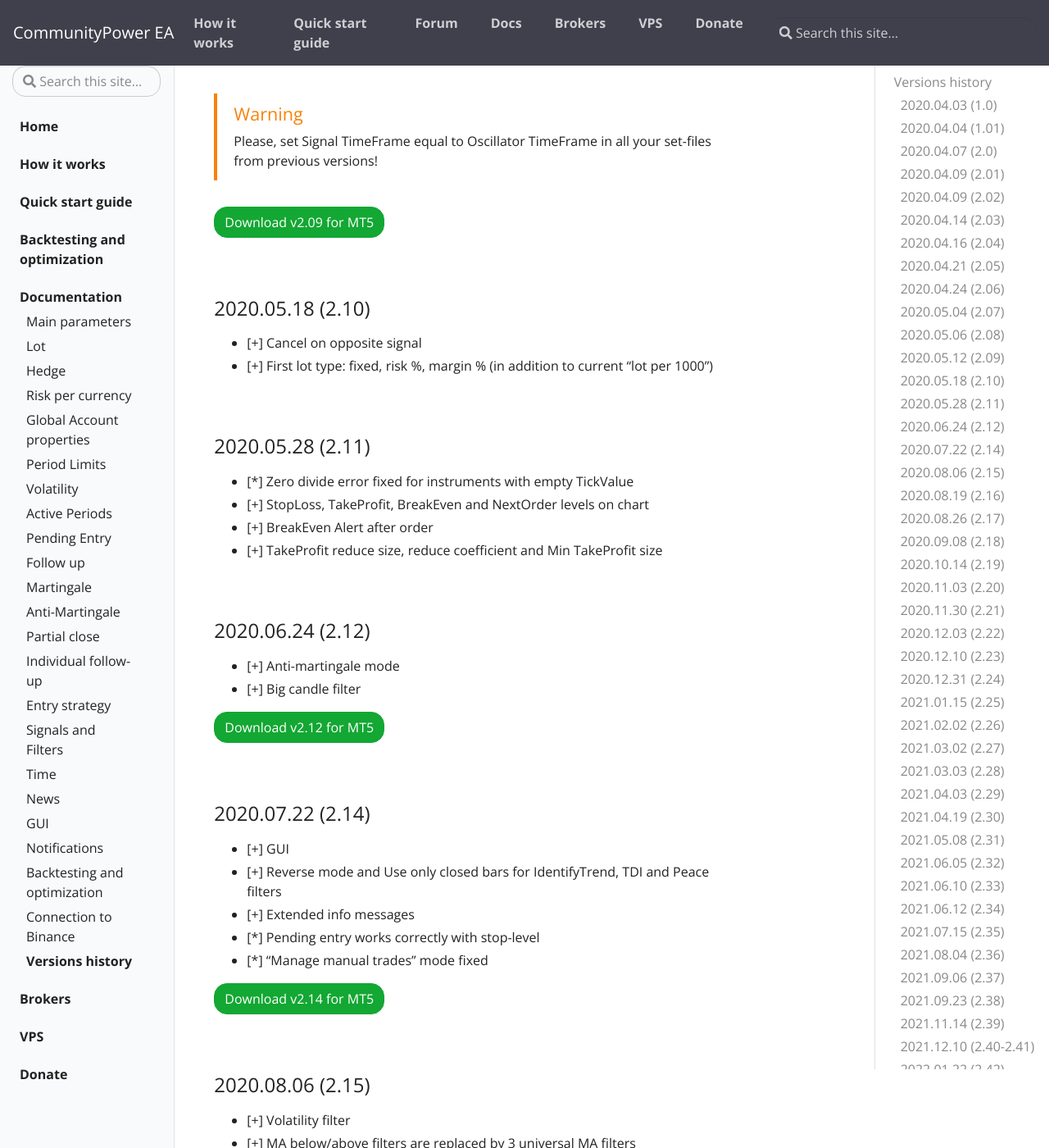
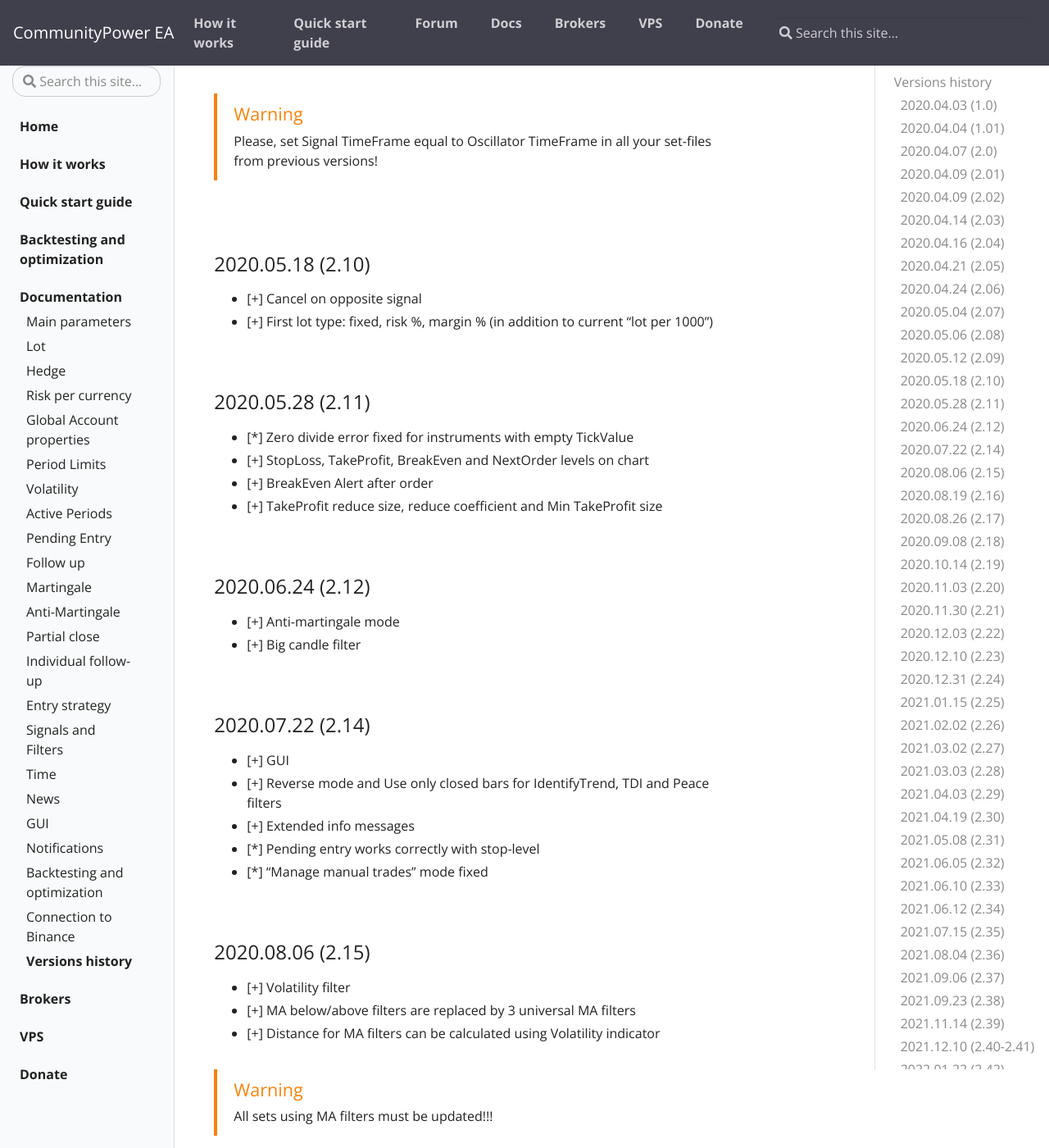
Before and after one commit to komposter/CommunityPowerEA.com, a Jekyll site: the page built from _docs/versions-history.md, in a window 1280 px wide and 1400 px high, scrolled down 2565 px. Shown: the whole window at 82% size. Built offline with Jekyll 4.4.1, drawn with Linux system fonts in a browser that asks for light colours; some of the changed text lies outside the part shown.

Commit message:
Content change

```diff
--- a/_docs/versions-history.md
+++ b/_docs/versions-history.md
@@ -90,8 +90,6 @@
 
 {% include alert.html type="warning" title="Warning" content="Please, set Signal TimeFrame equal to Oscillator TimeFrame in all your set-files from previous versions!" %}
 
-[<button class="btn btn-success">Download v2.09 for MT5</button>]({{site.baseurl}}/assets/EAs/CommunityPower 2.09.ex5)
-
 <br />
 
 ### 2020.05.18 (2.10)
@@ -112,8 +110,6 @@
 * [+] Anti-martingale mode
 * [+] Big candle filter
 
-[<button class="btn btn-success">Download v2.12 for MT5</button>]({{site.baseurl}}/assets/EAs/CommunityPower 2.12.ex5)
-
 <br />
 
 ### 2020.07.22 (2.14)
@@ -122,8 +118,6 @@
 * [+] Extended info messages
 * [*] Pending entry works correctly with stop-level
 * [*] "Manage manual trades" mode fixed
-
-[<button class="btn btn-success">Download v2.14 for MT5</button>]({{site.baseurl}}/assets/EAs/CommunityPower 2.14.ex5)
 
 <br />
 
@@ -144,15 +138,11 @@
 
 {% include alert.html type="warning" title="Warning" content="All sets using 'Close on signal', 'Close on filter' mode or Peace filter must be updated!!!" %}
 
-[<button class="btn btn-success">Download v2.16 for MT5</button>]({{site.baseurl}}/assets/EAs/CommunityPower 2.16.ex5)
-
 <br />
 
 ### 2020.08.26 (2.17)
 * [+] Global TakeProfit (% from balance)
 * [+] Fibo retracement filter
-
-[<button class="btn btn-success">Download v2.17 for MT5</button>]({{site.baseurl}}/assets/EAs/CommunityPower 2.17.ex5)
 
 <br />
 
@@ -167,8 +157,6 @@
 * [+] "Join the Community" button added
 
 {% include alert.html type="warning" title="Warning" content="Pending entry is controlled by parameter 'Pending entry type' starting from this version. All sets that use Pending entry must be updated ('Pending entry type' must be set = 'Entry with STOP order')!!!" %}
-
-[<button class="btn btn-success">Download v2.18 for MT5</button>]({{site.baseurl}}/assets/EAs/CommunityPower 2.18.ex5)
 
 <br />
 
```
Also changed, not shown: 6 other files.
